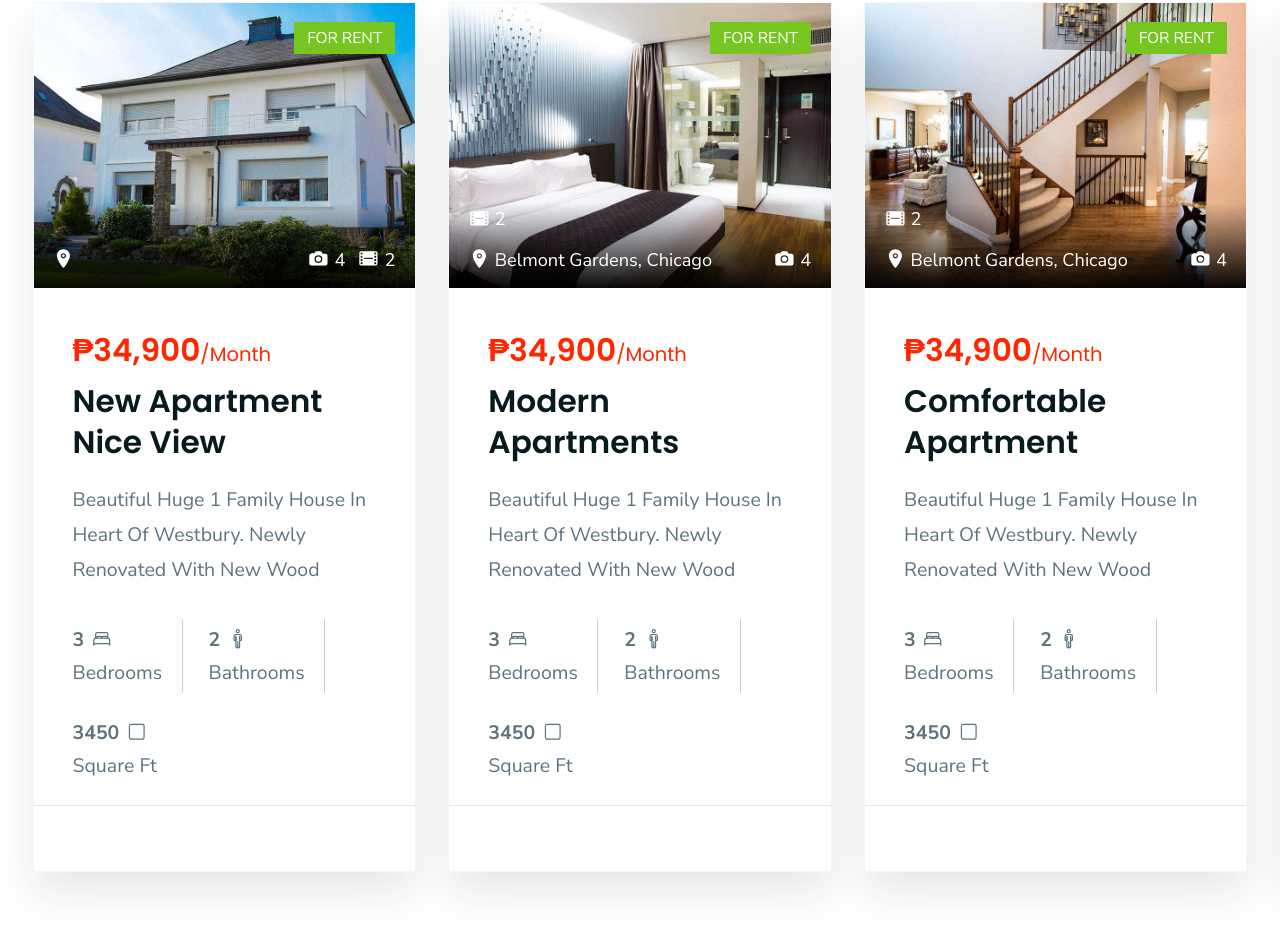
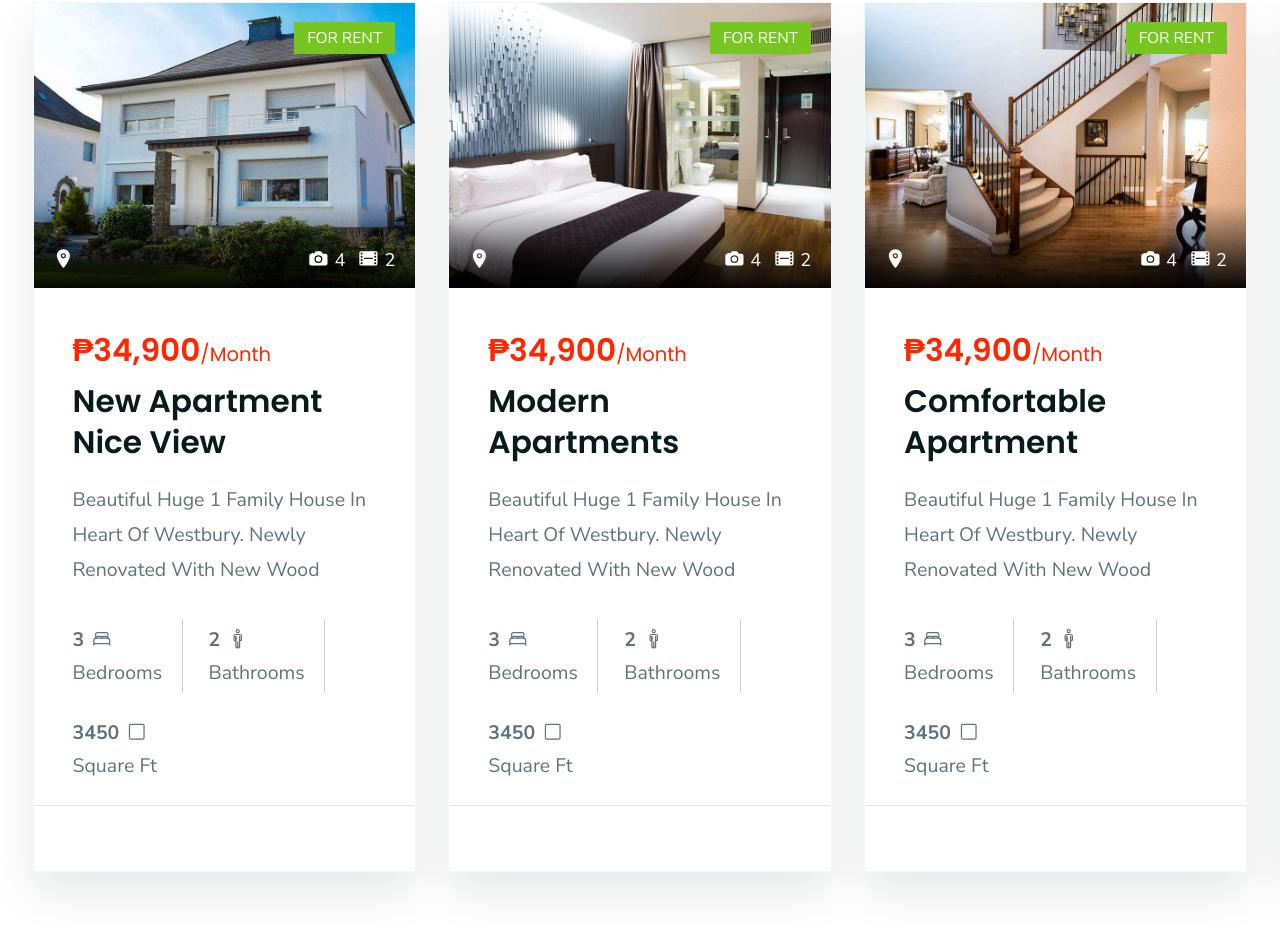
Before and after one commit to thrdvr/VAVResidence, a plain HTML site: page index.html in a window 1280 px wide. Shown: the part 2772-3703 px from the top of the page. Drawn offline with nearby package versions, Linux system fonts and the light colour scheme.

Commit message:
Update index.html

```diff
--- a/index.html
+++ b/index.html
@@ -349,7 +349,7 @@
                     <button class="banner-actions-btn">
                       <ion-icon name="location"></ion-icon>
 
-                      <address>Belmont Gardens, Chicago</address>
+                      <address></address>
                     </button>
 
                     <button class="banner-actions-btn">
@@ -438,7 +438,7 @@
                     <button class="banner-actions-btn">
                       <ion-icon name="location"></ion-icon>
 
-                      <address>Belmont Gardens, Chicago</address>
+                      <address></address>
                     </button>
 
                     <button class="banner-actions-btn">
@@ -527,7 +527,7 @@
                     <button class="banner-actions-btn">
                       <ion-icon name="location"></ion-icon>
 
-                      <address>Belmont Gardens, Chicago</address>
+                      <address></address>
                     </button>
 
                     <button class="banner-actions-btn">
```
